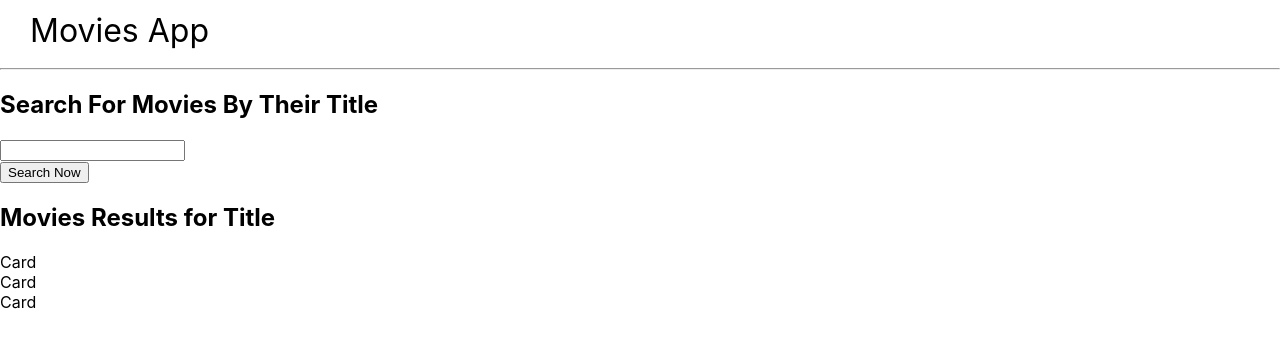
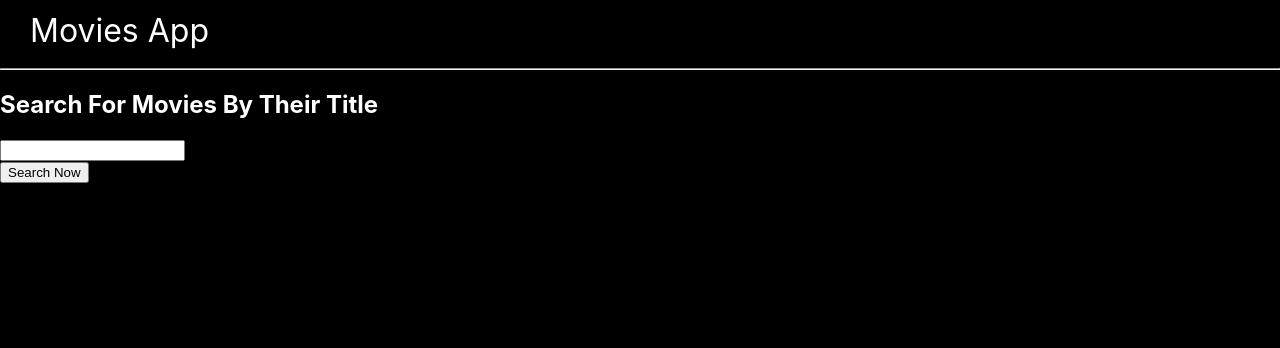
Before and after one commit to lensonfernandes/React-Movies, a React (Create React App) app in the folder reactmovies/: page / in a window 1280 px wide. Shown: the top 348 px of the page. Built offline with nearby package versions, Linux system fonts and the light colour scheme.

Commit message:
Hidden Movies details text when result is empty

```diff
--- a/reactmovies/src/App.js
+++ b/reactmovies/src/App.js
@@ -12,8 +12,9 @@ function App() {
 }
 
 let AppStyles = styled.div`
-
+background-color:black;
 height: 100vh;
+color:white;
 `
 
 export default App;
--- a/reactmovies/src/components/Results.jsx
+++ b/reactmovies/src/components/Results.jsx
@@ -7,7 +7,7 @@ const Results = ({ searchResult }) => {
 
   return (
     <div>
-      <h2>Movies Results for Title</h2>
+     { temp && <h2>Movies Results for Title</h2>}
 
       {temp &&
         temp.map((e, i) => {
@@ -25,9 +25,7 @@ const Results = ({ searchResult }) => {
           </div>);
         })}
       <div>
-        <Card />
-        <Card />
-        <Card />
+
       </div>
     </div>
   );
--- a/reactmovies/src/components/SearchResult.jsx
+++ b/reactmovies/src/components/SearchResult.jsx
@@ -32,7 +32,7 @@ const SearchResult = () => {
         <br></br>
         <button onClick={handleSubmit}>Search Now</button>
       </SearchWrapper>
-      <Results  searchResult={searchResult} />
+    <Results  searchResult={searchResult} />
  </div>
   )
 }
```
